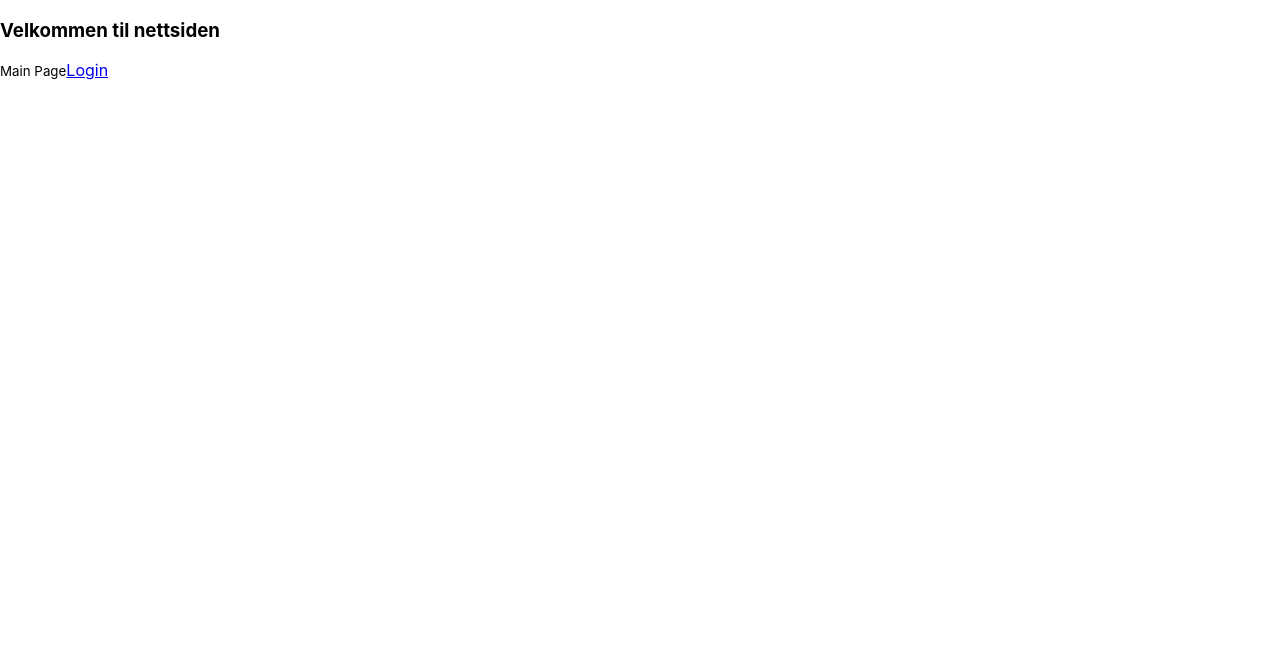
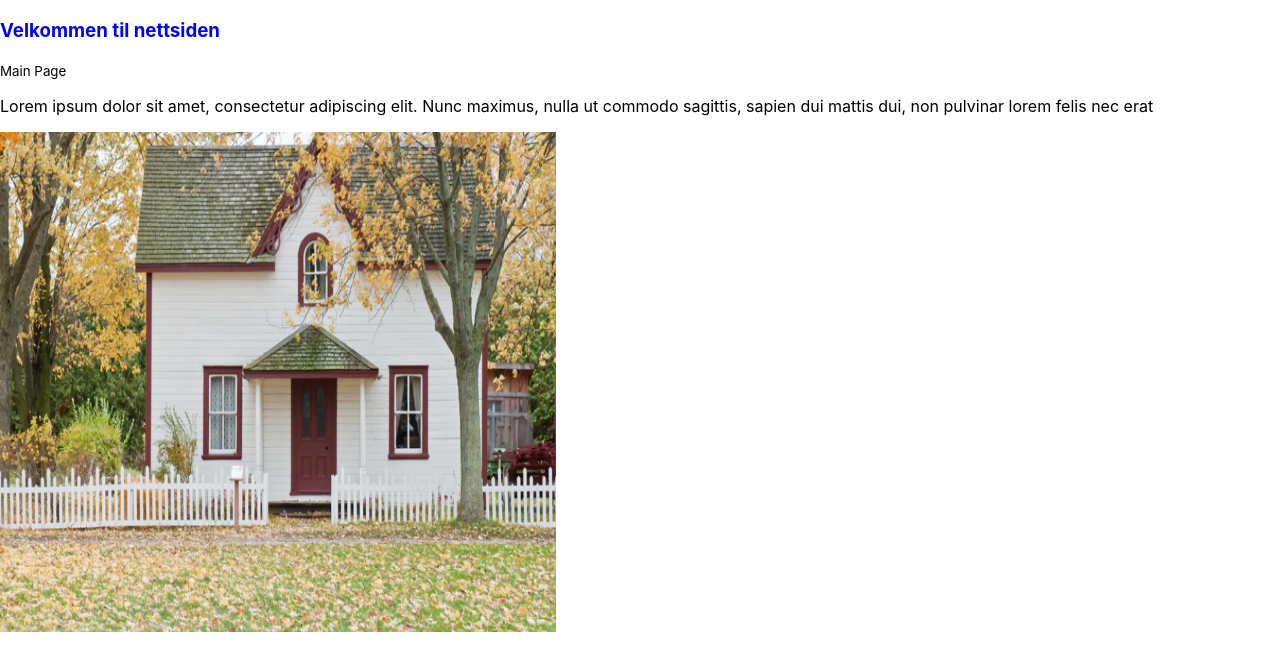
Before and after one commit to ingelinsu/roddi, a React (Create React App) app in the folder frontend/react-app/: page / in a window 1280 px wide. Shown: the top 670 px of the page. Built offline with nearby package versions, Linux system fonts and the light colour scheme.

Commit message:
Startet å lage komponenter til forsiden

```diff
--- /dev/null
+++ b/frontend/react-app/src/components/Login.js
@@ -0,0 +1,12 @@
+
+
+
+
+
+function Login() {
+    return (
+      <div>
+        {/*<Link to="/login">Login</Link>*/}
+      </div>
+      );
+  }
--- /dev/null
+++ b/frontend/react-app/src/components/MainContent.js
@@ -0,0 +1,24 @@
+import React from 'react';
+import hus from '../images/hus.png';
+
+
+
+function MainContent() {
+
+    return (
+      <main>
+      <div>
+        <p>
+          Lorem ipsum dolor sit amet, consectetur adipiscing elit. Nunc maximus,
+          nulla ut commodo sagittis, sapien dui mattis dui, non pulvinar lorem
+          felis nec erat
+        </p>
+      </div>
+      <div>
+        <img id="hus" src={hus}/>
+      </div>
+    </main>
+    );
+  }
+
+  export default MainContent;
--- a/frontend/react-app/src/index.css
+++ b/frontend/react-app/src/index.css
@@ -11,3 +11,12 @@ code {
   font-family: source-code-pro, Menlo, Monaco, Consolas, 'Courier New',
     monospace;
 }
+
+#hus {
+  width: 560px;
+  height: 500px;
+}
+
+#tittel {
+  color: blue;
+}
--- a/frontend/react-app/src/pages/index.jsx
+++ b/frontend/react-app/src/pages/index.jsx
@@ -1,14 +1,25 @@
 import React from "react";
 import { Link } from "react-router-dom";
+import "../index.css"
+import MainContent from "../components/MainContent"
+import Login from "../components/Login"
+
+
 //Functional Component
 const MainPage = () => {
   return (
     <div>
-      <h3>Velkommen til nettsiden</h3>
+      <h3 id="tittel">Velkommen til nettsiden</h3>
       <small>Main Page</small>
-      <Link to="/login">Login</Link>
+      <MainContent />
+      {/*<Login />*/}
     </div>
   );
+
+
+
+
+
 };
 
 export default MainPage
```
Also changed, not shown: frontend/react-app/src/images/hus.png (added).
